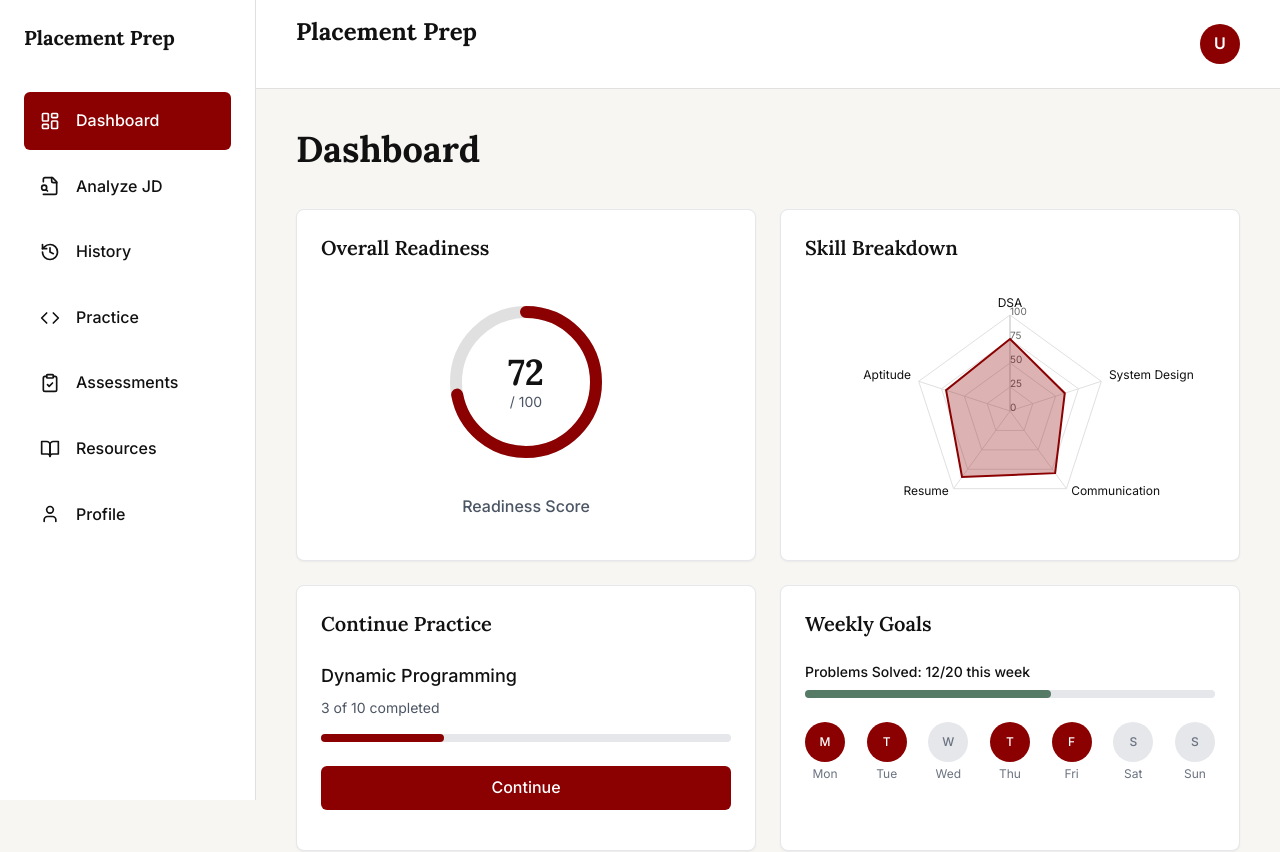
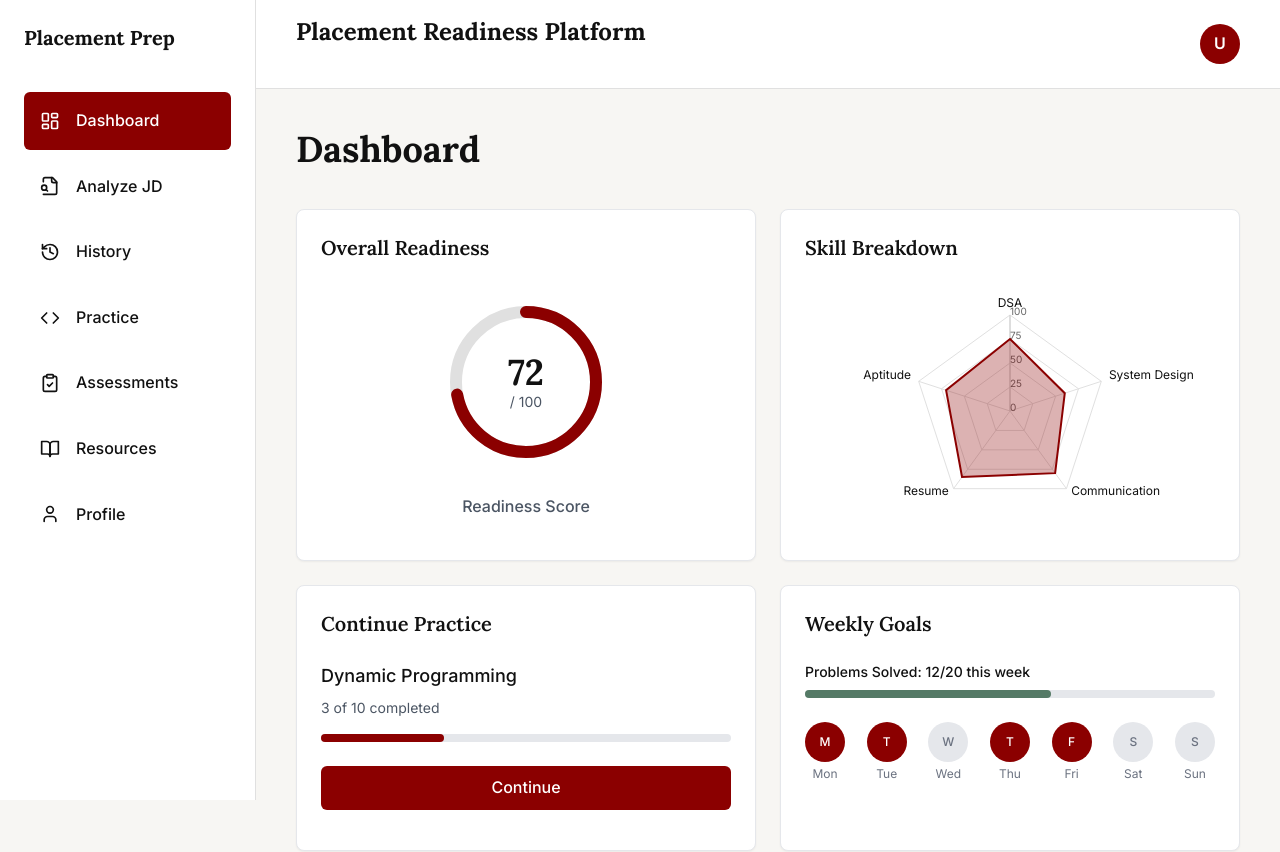
Before and after one commit to bikram73/Placement_Readiness_Platform, a React (Vite) app: page /dashboard in a window 1280 px wide. Shown: the top 852 px of the page. Built offline with nearby package versions, Linux system fonts and the light colour scheme.

Commit message:
first commit

```diff
--- a/src/components/layout/DashboardLayout.tsx
+++ b/src/components/layout/DashboardLayout.tsx
@@ -49,7 +49,7 @@
         {/* Header */}
         <header className="bg-white border-b border-border sticky top-0 z-10">
           <div className="px-10 py-4 flex justify-between items-center">
-            <h1 className="text-2xl font-serif font-bold text-foreground">Placement Prep</h1>
+            <h1 className="text-2xl font-serif font-bold text-foreground">Placement Readiness Platform</h1>
             <div className="w-10 h-10 rounded-full bg-accent flex items-center justify-center text-white font-semibold">
               U
             </div>
```
